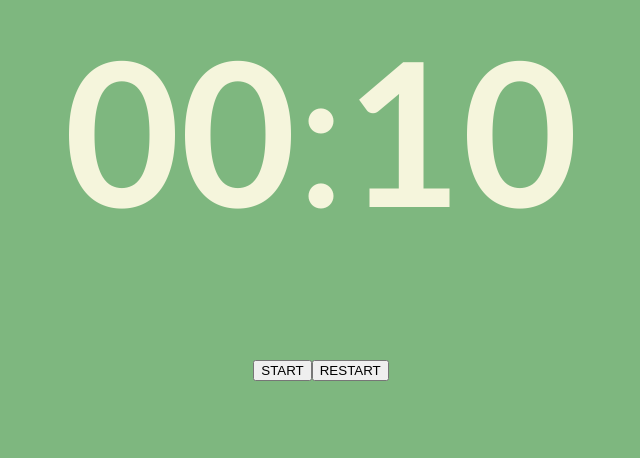
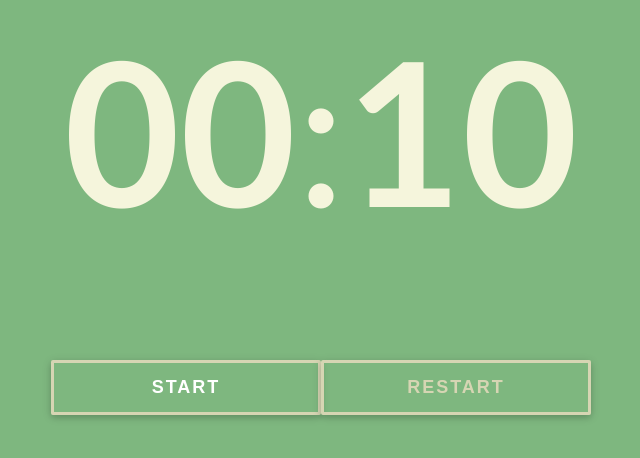
Before and after one commit to AlexBHdez/angular-timer, an Angular app: page / in a window 1280 px wide. Shown: the part 250-708 px from the top of the page, without its empty margins (319-959 px from the left). Built offline with nearby package versions, Linux system fonts and the light colour scheme; a web font is replaced by a local one.

Commit message:
add style for buttons

```diff
--- a/src/app/components/timer/timer.component.html
+++ b/src/app/components/timer/timer.component.html
@@ -3,8 +3,8 @@
   <app-display [time]="countdown"></app-display>
 
   <div class="buttons">
-    <button *ngIf="!timerService.paused" (click)="timerService.toggleCountdown()">START</button>
-    <button *ngIf="timerService.paused" (click)="timerService.toggleCountdown()">PAUSE</button>
-    <button (click)="timerService.restartCountdown()">RESTART</button>
+    <button *ngIf="!timerService.paused" (click)="timerService.toggleCountdown()" class="start">START</button>
+    <button *ngIf="timerService.paused" (click)="timerService.toggleCountdown()" class="pause">PAUSE</button>
+    <button (click)="timerService.restartCountdown()" class="restart">RESTART</button>
   </div>
 </div>
--- a/src/app/components/timer/timer.component.scss
+++ b/src/app/components/timer/timer.component.scss
@@ -1,3 +1,8 @@
+$primary:#7eb77f;
+$second:#d6d5b3;
+$base:#d6d5b3;
+
+
 .timer {
   position: fixed;
   top: 45%;
@@ -8,5 +13,86 @@
     position: absolute;
     width: 100%;
     top: 250px;
+
+    button {
+      cursor: pointer;
+      font-size: 18px;
+      letter-spacing: 2px;
+      text-transform: uppercase;
+      display: inline-block;
+      text-align: center;
+      width: 270px;
+      font-weight: bold;
+      padding: 14px 0px;
+      border: 3px solid $base;
+      border-radius: 2px;
+      position: relative;
+      box-shadow: 0 2px 10px rgba(0, 0, 0, 0.16), 0 3px 6px rgba(0, 0, 0, 0.1);
+      background-color: transparent;
+      &:before {
+        -webkit-transition: 0.5s all ease;
+        transition: 0.5s all ease;
+        position: absolute;
+        top: 0;
+        left: 50%;
+        right: 50%;
+        bottom: 0;
+        opacity: 0;
+        content: '';
+        background-color: $second;
+        z-index: -2;
+      }
+      &:hover {
+        &:before {
+          -webkit-transition: 0.5s all ease;
+          transition: 0.5s all ease;
+          left: 0;
+          right: 0;
+          opacity: 1;
+        }
+      }
+      &:focus {
+        &:before {
+          transition: 0.5s all ease;
+          left: 0;
+          right: 0;
+          opacity: 1;
+        }
+      }
+    }
+
+
+    .start, .pause {
+      color:#FFF;
+      text-decoration:none;
+      -webkit-transition:0.3s all ease;
+      transition:0.3s ease all;
+
+      &:hover {
+        color: #FFF;
+      }
+
+      &:focus {
+        color: #FFF;
+      }
+
+    }
+
+    .restart {
+      color: $second;
+      text-decoration:none;
+      -webkit-transition:0.3s all ease;
+      transition:0.3s ease all;
+
+      &:hover {
+        color: #FFF;
+      }
+
+      &:focus {
+        color: #FFF;
+      }
+
+    }
+
   }
 }
--- a/src/styles.css
+++ b/src/styles.css
@@ -1,3 +1,9 @@
+*, *::before, *::after {
+  -webkit-box-sizing: border-box;
+  -moz-box-sizing: border-box;
+  box-sizing: border-box;
+}
+
 html, body, .h100 {
   height: 100%;
 }
@@ -9,3 +15,9 @@ body {
 .bgColor {
   background-color: #7eb77f;
 }
+
+button {
+  border: 0;
+  padding: 10px 30px;
+  margin: 0;
+}
```
